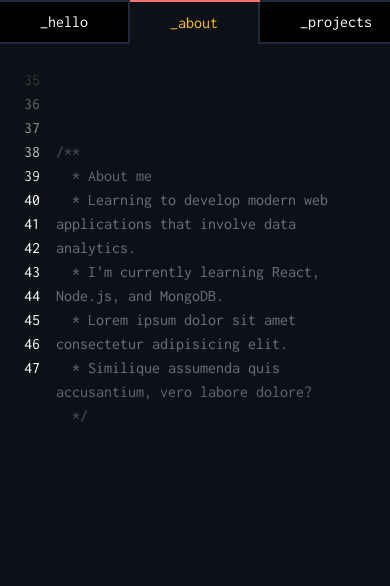
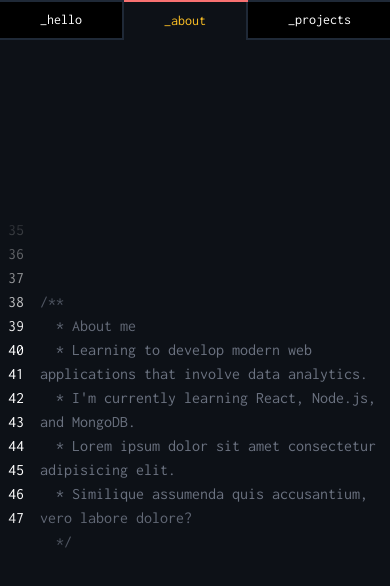
Before and after one commit to mzapf/portfolio, a React (Vite) app: page /about in a window 390 px wide. Shown: the top 586 px of the page. Built offline with nearby package versions, Linux system fonts and the light colour scheme.

Commit message:
improve Responsive Design

```diff
--- a/src/App.jsx
+++ b/src/App.jsx
@@ -8,6 +8,7 @@ import { Pages } from "./components/Pages"
 const router = createBrowserRouter([
     {
         element: <Pages />,
+        errorElement: <Pages />,
         children: [
             {
                 path: "/",
@@ -30,11 +31,7 @@ const router = createBrowserRouter([
 ])
 
 function App() {
-    return (
-        <>
-            <RouterProvider router={router} />
-        </>
-    )
+    return <RouterProvider router={router} />
 }
 
 export default App
--- a/src/components/About.jsx
+++ b/src/components/About.jsx
@@ -9,12 +9,10 @@ const About = () => {
         "Similique assumenda quis accusantium, vero labore dolore?",
     ]
 
-    const commented_content = `/**
-  * ${content.join("\n  * ")}
-  */`
+    const commented_content = `/**\n  * ${content.join("\n  * ")}\n  */`
 
     return (
-        <div className="flex justify-center items-center md:h-[85vh] p-4">
+        <div>
             <CodeEditor content={commented_content} />
         </div>
     )
--- a/src/components/Contact.jsx
+++ b/src/components/Contact.jsx
@@ -36,7 +36,7 @@ const Contact = () => {
 
     const ContactForm = () => {
         return (
-            <div className="w-80 border-2 border-gray-800 rounded-xl p-4 shadow-lg shadow- shadow-gray-800">
+            <div className="w-80 border-2 border-gray-800 rounded-xl p-4 shadow-lg shadow-gray-800">
                 <div className="flex justify-center">
                     <h1 className="text-amber-400 pb-4 font-bold text-2xl">
                         Contact Me
--- a/src/components/Footer.jsx
+++ b/src/components/Footer.jsx
@@ -27,7 +27,7 @@ const Footer = () => {
     }, [])
 
     return (
-        <div className="hidden md:flex w-full items-center absolute left-0 md:bottom-0 border-2 border-gray-800">
+        <div className="hidden lg:flex w-full items-center border-2 border-gray-800">
             <p className="flex p-2 border-r-2 border-gray-800">find me in:</p>
             {links.map((link, index) => (
                 <a
--- a/src/components/Hello.jsx
+++ b/src/components/Hello.jsx
@@ -6,12 +6,16 @@ const Project1 = projectsData[0]
 const Hello = () => {
     return (
         <>
-            <div className="h-[85vh] flex flex-col md:flex-row items-center justify-evenly">
+            <div className="flex flex-col md:flex-row items-center gap-20">
                 <div className="flex flex-col gap-20">
                     <div>
-                        <h2 className="text-lg md:text-2xl">Hello! I am</h2>
-                        <h1 className="text-5xl md:text-8xl">Matias Zapf</h1>
-                        <h3 className="text-2xl md:text-5xl text-sky-400">
+                        <h2 className="text-lg md:text-xl lg:text-2xl">
+                            Hello! I am
+                        </h2>
+                        <h1 className="text-5xl md:text-6xl lg:text-8xl">
+                            Matias Zapf
+                        </h1>
+                        <h3 className="text-2xl md:text-4xl lg:text-5xl text-sky-400">
                             Software Developer
                         </h3>
                     </div>
--- a/src/components/NavBar.jsx
+++ b/src/components/NavBar.jsx
@@ -49,7 +49,7 @@ const NavBar = () => {
     )
 
     return (
-        <nav className="flex overflow-x-auto bg-black">
+        <nav className="text-sm md:text-base flex overflow-x-auto bg-black">
             {sections.map(renderLink)}
             <div className="grow border-y-2 border-gray-800" />
         </nav>
--- a/src/components/Pages.jsx
+++ b/src/components/Pages.jsx
@@ -4,17 +4,17 @@ import { Footer } from "./Footer"
 
 const Pages = () => {
     return (
-        <>
-            <header>
+        <div className="h-screen flex flex-col">
+            <header className="fixed top-0 left-0 right-0">
                 <NavBar />
             </header>
-            <main>
+            <main className="flex-1 flex justify-center items-center mt-16 mb-16">
                 <Outlet />
             </main>
-            <footer>
+            <footer className="fixed bottom-0 left-0 right-0">
                 <Footer />
             </footer>
-        </>
+        </div>
     )
 }
 
--- a/src/components/ProjectCard.jsx
+++ b/src/components/ProjectCard.jsx
@@ -1,13 +1,11 @@
 const ProjectCard = (props) => {
     const { title, commits, url, content } = props.project
 
-    const commented_content = `/**
-  * ${content.join("\n  * ")}
-  */`
+    const commented_content = `/**\n  * ${content.join("\n  * ")}\n  */`
 
     return (
         <>
-            <div className="border-2 border-gray-800 rounded-xl p-4 shadow-lg shadow- shadow-gray-800">
+            <div className="border-2 border-gray-800 rounded-xl p-4 shadow-lg shadow-gray-800">
                 <div className="flex justify-between">
                     <p className="text-amber-400 pb-4 font-bold">{title}</p>
                     <p className="text-gray-700 pb-4">{commits} commits</p>
--- a/src/components/Projects.jsx
+++ b/src/components/Projects.jsx
@@ -4,7 +4,7 @@ import projectsData from "../projects.json"
 const Projects = () => {
     return (
         <>
-            <div className="md:h-[85vh] flex flex-col md:flex-row gap-6 items-center justify-evenly p-4">
+            <div className="flex flex-col lg:flex-row gap-10 items-center justify-evenly">
                 {projectsData.map((project, index) => (
                     <ProjectCard key={index} project={project} />
                 ))}
```
